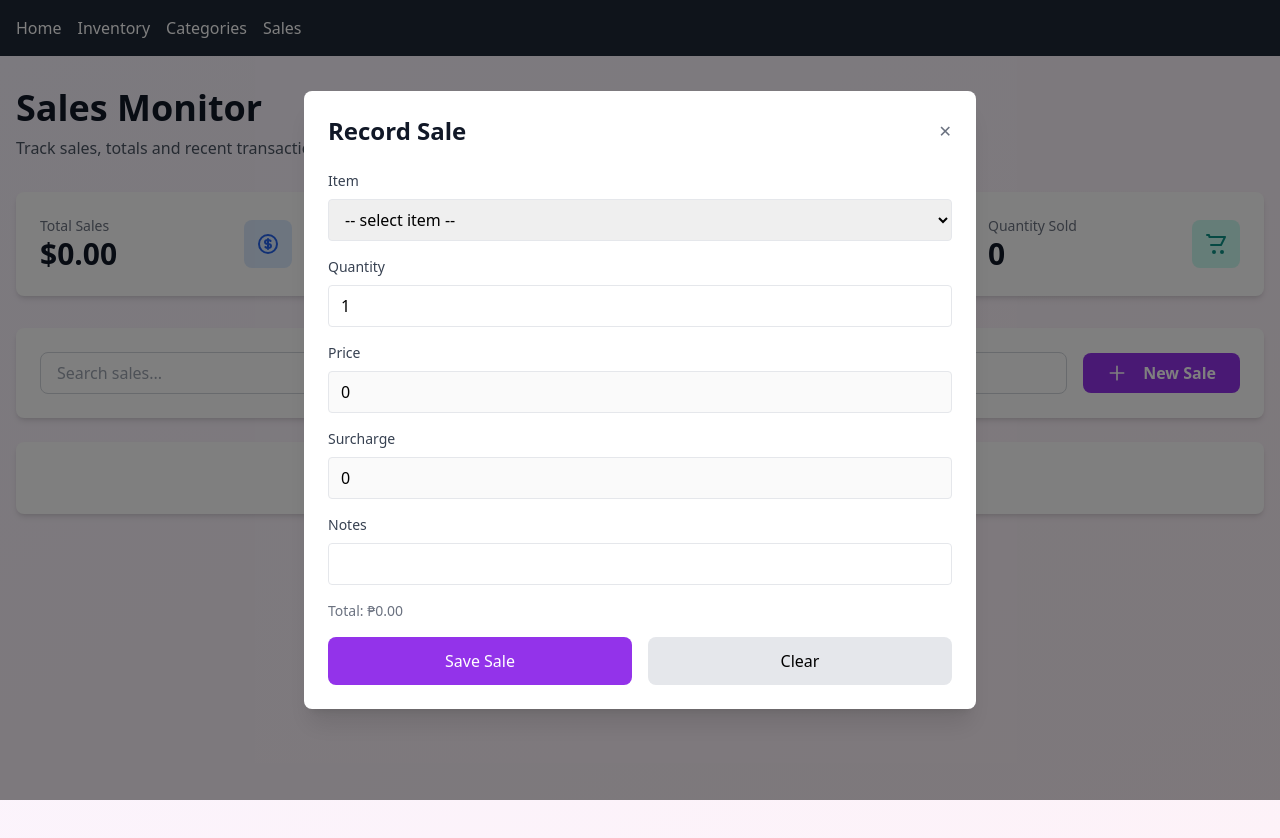
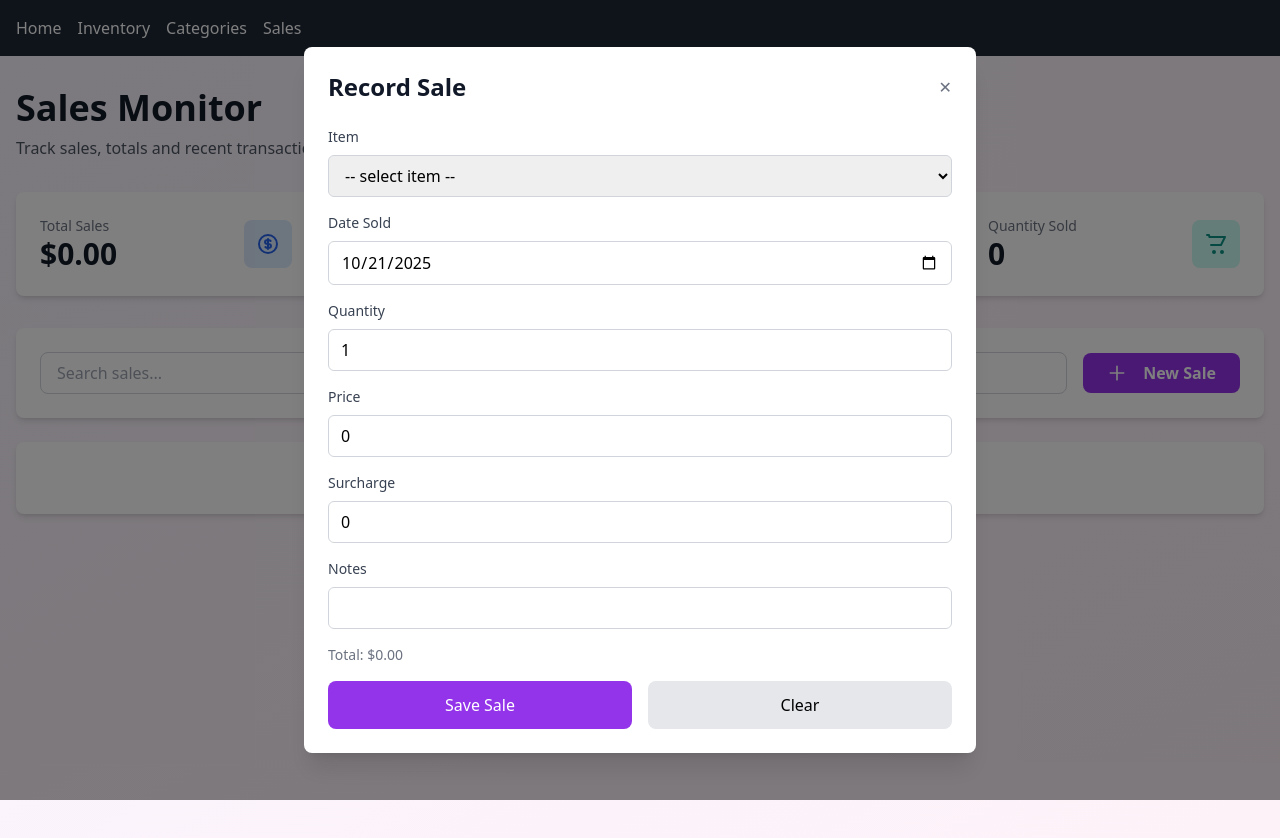
Before and after one commit to RapRy/inventory-localstorage-vue, a Vue app: page /sales in a window 1280 px wide. Both pictures are taken after a click on the button "New Sale". Shown: the top 838 px of the page. Built offline with nearby package versions, Linux system fonts and the light colour scheme.

Commit message:
sold date

```diff
--- a/src/components/sales/SaleForm.vue
+++ b/src/components/sales/SaleForm.vue
@@ -11,10 +11,22 @@
           <div class="grid grid-cols-1 gap-4 mb-4">
             <div>
               <label class="block text-sm font-medium text-gray-700 mb-2">Item</label>
-              <select v-model="form.itemId" class="w-full px-3 py-2 border rounded">
+              <select
+                v-model="form.itemId"
+                class="w-full px-3 py-2 border border-gray-300 rounded-md focus:outline-none focus:ring-2 focus:ring-purple-500"
+              >
                 <option value="">-- select item --</option>
                 <option v-for="it in props.items" :key="it.id" :value="it.id">{{ it.name }}</option>
               </select>
+            </div>
+
+            <div>
+              <label class="block text-sm font-medium text-gray-700 mb-2">Date Sold</label>
+              <input
+                type="date"
+                v-model="form.dateSold"
+                class="w-full px-3 py-2 border border-gray-300 rounded-md focus:outline-none focus:ring-2 focus:ring-purple-500"
+              />
             </div>
 
             <div>
@@ -22,8 +34,9 @@
               <input
                 type="number"
                 min="1"
+                :max="qtyMax"
                 v-model.number="form.quantity"
-                class="w-full px-3 py-2 border rounded"
+                class="w-full px-3 py-2 border border-gray-300 rounded-md focus:outline-none focus:ring-2 focus:ring-purple-500"
               />
             </div>
 
@@ -34,8 +47,7 @@
                 step="0.01"
                 min="0"
                 v-model.number="form.price"
-                class="w-full px-3 py-2 border rounded"
-                disabled
+                class="w-full px-3 py-2 border border-gray-300 rounded-md focus:outline-none focus:ring-2 focus:ring-purple-500"
               />
             </div>
 
@@ -46,14 +58,17 @@
                 step="0.01"
                 min="0"
                 v-model.number="form.surcharge"
-                class="w-full px-3 py-2 border rounded"
-                disabled
+                class="w-full px-3 py-2 border border-gray-300 rounded-md focus:outline-none focus:ring-2 focus:ring-purple-500"
               />
             </div>
 
             <div>
               <label class="block text-sm font-medium text-gray-700 mb-2">Notes</label>
-              <input type="text" v-model="form.notes" class="w-full px-3 py-2 border rounded" />
+              <input
+                type="text"
+                v-model="form.notes"
+                class="w-full px-3 py-2 border border-gray-300 rounded-md focus:outline-none focus:ring-2 focus:ring-purple-500"
+              />
             </div>
 
             <div>
@@ -64,10 +79,17 @@
           </div>
 
           <div class="flex gap-4">
-            <button type="submit" class="flex-1 bg-purple-600 text-white px-6 py-3 rounded-lg">
+            <button
+              type="submit"
+              class="flex-1 bg-purple-600 text-white px-6 py-3 rounded-lg hover:bg-purple-700"
+            >
               Save Sale
             </button>
-            <button type="button" @click="reset" class="flex-1 bg-gray-200 px-6 py-3 rounded-lg">
+            <button
+              type="button"
+              @click="reset"
+              class="flex-1 bg-gray-200 px-6 py-3 rounded-lg hover:bg-gray-300"
+            >
               Clear
             </button>
           </div>
@@ -79,6 +101,7 @@
 
 <script setup>
 import { ref, watch, computed } from 'vue'
+
 const props = defineProps({
   items: { type: Array, default: () => [] },
 })
@@ -90,8 +113,11 @@ const form = ref({
   quantity: 1,
   surcharge: 0,
   price: 0,
+  dateSold: new Date().toISOString().split('T')[0], // today's date by default
   notes: '',
 })
+
+const qtyMax = ref(999)
 
 watch(
   () => form.value.itemId,
@@ -100,10 +126,12 @@ watch(
     if (it) {
       form.value.itemName = it.name
       form.value.price = Number(it.price || 0)
+      qtyMax.value = Number(it.quantity || 1)
       form.value.surcharge = Number(it.surcharge || 0)
     } else {
       form.value.itemName = ''
       form.value.price = 0
+      qtyMax.value = 999
       form.value.surcharge = 0
     }
   },
@@ -111,15 +139,23 @@ watch(
 
 const total = computed(
   () =>
-    (Number(form.value.quantity) || 0) *
-    ((Number(form.value.price) || 0) + (Number(form.value.surcharge) || 0)),
+    (Number(form.value.quantity) || 0) * (Number(form.value.price) || 0) +
+    (Number(form.value.surcharge) || 0),
 )
 
 const formatCurrency = (v) =>
-  new Intl.NumberFormat('en-US', { style: 'currency', currency: 'PHP' }).format(Number(v || 0))
+  new Intl.NumberFormat('en-US', { style: 'currency', currency: 'USD' }).format(Number(v || 0))
 
 const reset = () => {
-  form.value = { itemId: '', itemName: '', quantity: 1, price: 0, notes: '' }
+  form.value = {
+    itemId: '',
+    itemName: '',
+    quantity: 1,
+    surcharge: 0,
+    price: 0,
+    dateSold: new Date().toISOString().split('T')[0],
+    notes: '',
+  }
 }
 
 const submit = () => {
@@ -132,7 +168,9 @@ const submit = () => {
     itemName: form.value.itemName,
     quantity: form.value.quantity,
     price: form.value.price,
+    surcharge: form.value.surcharge,
     total: total.value,
+    dateSold: form.value.dateSold,
     notes: form.value.notes,
   }
   emit('save-sale', sale)
--- a/src/components/sales/SalesTableList.vue
+++ b/src/components/sales/SalesTableList.vue
@@ -8,23 +8,36 @@
       <table class="w-full">
         <thead class="bg-gray-50">
           <tr>
-            <th class="px-6 py-3 text-left text-xs font-medium text-gray-500 uppercase">Date</th>
+            <th class="px-6 py-3 text-left text-xs font-medium text-gray-500 uppercase">
+              Date Sold
+            </th>
             <th class="px-6 py-3 text-left text-xs font-medium text-gray-500 uppercase">Item</th>
             <th class="px-6 py-3 text-left text-xs font-medium text-gray-500 uppercase">Qty</th>
             <th class="px-6 py-3 text-left text-xs font-medium text-gray-500 uppercase">Price</th>
+            <th class="px-6 py-3 text-left text-xs font-medium text-gray-500 uppercase">
+              Surcharge
+            </th>
             <th class="px-6 py-3 text-left text-xs font-medium text-gray-500 uppercase">Total</th>
             <th class="px-6 py-3 text-left text-xs font-medium text-gray-500 uppercase">Actions</th>
           </tr>
         </thead>
         <tbody class="bg-white divide-y divide-gray-200">
           <tr v-for="s in props.sales" :key="s.id" class="hover:bg-gray-50">
-            <td class="px-6 py-4 text-sm text-gray-500">{{ formatDate(s.date) }}</td>
+            <td class="px-6 py-4 text-sm text-gray-500">{{ formatDate(s.dateSold) }}</td>
             <td class="px-6 py-4 text-sm text-gray-900">{{ s.itemName || '—' }}</td>
             <td class="px-6 py-4 text-sm text-gray-900">{{ s.quantity }}</td>
             <td class="px-6 py-4 text-sm text-gray-900">{{ formatCurrency(s.price) }}</td>
-            <td class="px-6 py-4 text-sm text-gray-900">{{ formatCurrency(s.total) }}</td>
+            <td class="px-6 py-4 text-sm text-gray-900">{{ formatCurrency(s.surcharge) }}</td>
+            <td class="px-6 py-4 text-sm text-gray-900 font-medium">
+              {{ formatCurrency(s.total) }}
+            </td>
             <td class="px-6 py-4 text-sm font-medium">
-              <button @click="$emit('delete-sale-confirm', s.id, s.itemName, s.date)" class="text-red-600 hover:text-red-800">Delete</button>
+              <button
+                @click="$emit('delete-sale-confirm', s.id, s.itemName, s.dateSold)"
+                class="text-red-600 hover:text-red-800"
+              >
+                Delete
+              </button>
             </td>
           </tr>
         </tbody>
@@ -35,12 +48,16 @@
 
 <script setup>
 import { defineProps } from 'vue'
+
 const props = defineProps({
-  sales: { type: Array, required: true }
+  sales: { type: Array, required: true },
 })
+
 const formatDate = (d) => {
   if (!d) return ''
-  return new Date(d).toLocaleString()
+  return new Date(d).toLocaleDateString('en-US')
 }
-const formatCurrency = (v) => new Intl.NumberFormat('en-US', { style: 'currency', currency: 'USD' }).format(Number(v || 0))
+
+const formatCurrency = (v) =>
+  new Intl.NumberFormat('en-US', { style: 'currency', currency: 'USD' }).format(Number(v || 0))
 </script>
```
